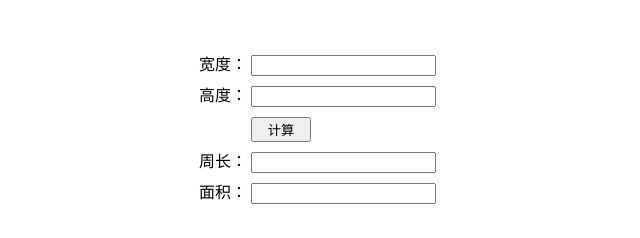
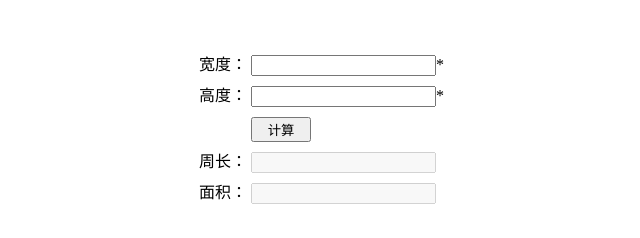
Before and after one commit to CuteMelissa/rectangle, a plain HTML site: page index.html in a window 1280 px wide. Shown: the whole page, without its empty margins (311-951 px from the left). Drawn offline with nearby package versions, Linux system fonts and the light colour scheme.

Commit message:
Update index.html

```diff
--- a/index.html
+++ b/index.html
@@ -4,23 +4,25 @@
   <meta charset="UTF-8">
   <title>rectangle</title>
  <link rel="stylesheet" href="./layout.css">
+
 </head>
 <body>
 <div id="main">
-    <label>宽度：</label>
-    <input type="text" id="width">
+  <label >宽度：</label>
+  <input type="text" id="width"><span>*</span>
   <br>
-    <label>高度：</label>
-    <input type="text" id="height">
+  <div id="width-validate"></div>
+  <label >高度：</label>
+  <input type="text" id="height"><span>*</span>
   <br>
-    <label></label>
+  <div id="height-validate"></div>
   <input type="button" id="calc" value="计算">
   <br>
-    <label>周长：</label>
-    <input type="text" id="perimeter">
+  <label >周长：</label>
+  <input type="text" id="perimeter" disabled>
   <br>
-    <label>面积：</label>
-    <input type="text" id="area">
+  <label >面积：</label>
+  <input type="text" id="area"  disabled>
   <br>
 </div>
 <script src="//apps.bdimg.com/libs/jquery/2.1.4/jquery.min.js"></script>
```
Lines whose indentation alone changed are shown as unchanged.
